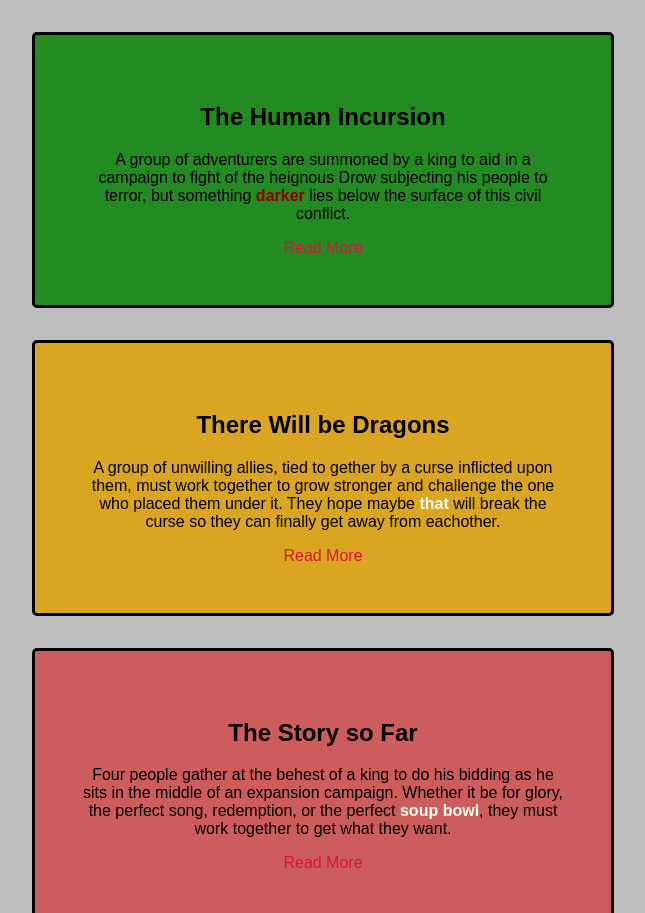
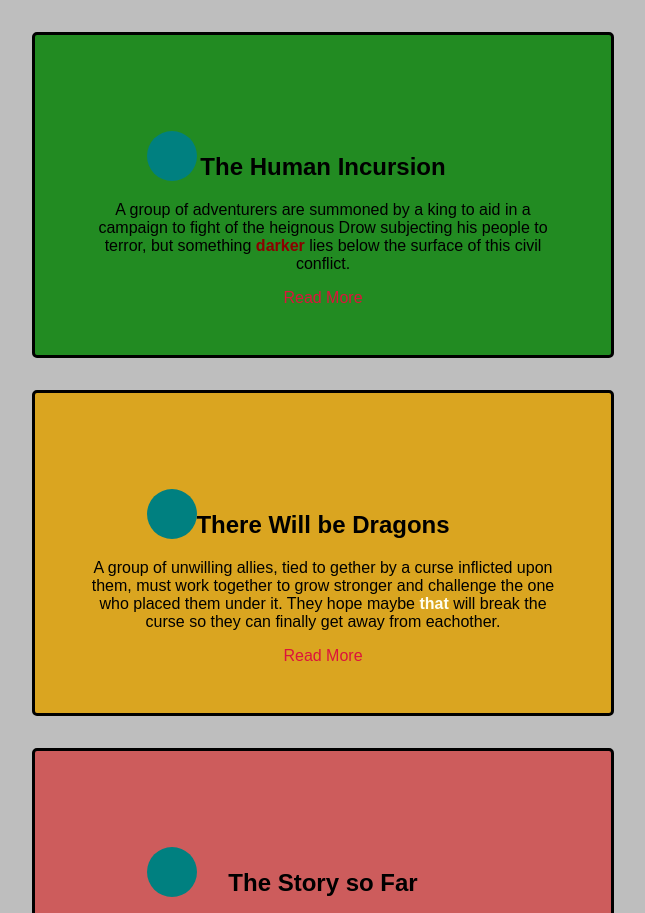
Before and after one commit to wtsockwell/Css-project, a plain HTML site: page index.html in a window 1280 px wide. Shown: the top 913 px of the page, without its empty margins (8-653 px from the left). Drawn offline with Linux system fonts and the light colour scheme.

Commit message:
played around with positioning, chose a poor color, cried to myself about it

```diff
--- a/index.html
+++ b/index.html
@@ -11,6 +11,7 @@
 <body>
     <div id="container">
         <div class="boxes" id="box1">
+            <div class="image"></div>
             <h2>The Human Incursion</h2>
             <p>A group of adventurers are summoned by a king to aid in a campaign to fight of the heignous Drow subjecting his people to terror, but something <span class="dramatic">darker</span> lies below the surface of this civil conflict.</p>
             <div class="readme-wrapper">
@@ -18,6 +19,7 @@
             </div>
         </div>
         <div class="boxes" id="box2">
+            <div class="image"></div>
             <h2>There Will be Dragons</h2>
             <p>A group of unwilling allies, tied to gether by a curse inflicted upon them, must work together to grow
             stronger and challenge the one who placed them under it. They hope maybe <span class="emphasis">that</span> will break the curse so they can finally get away from eachother.</p>
@@ -26,6 +28,7 @@
             </div>
         </div>
         <div class="boxes" id="box3">
+            <div class="image"></div>
             <h2>The Story so Far</h2>
             <p>Four people gather at the behest of a king to do his bidding as he sits in the middle of an expansion campaign. Whether it be for glory, the perfect song, redemption, or the perfect <span class="emphasis">soup bowl</span>, they must work together to get what they want.</p>
             <div class="readme-wrapper">
@@ -33,6 +36,7 @@
             </div>
         </div>
         <div class="boxes" id="box4">
+            <div class="image"></div>
             <h2>Sovelis Syllin</h2>
             <p>The biography of a high elf including the background of the planning of his conception. See all his stats, items and backstory in this no holds barred tell <span class="emphasis">all</span> tale.</p>
             <div class="readme-wrapper">
--- a/styles.css
+++ b/styles.css
@@ -32,13 +32,27 @@ a:hover{
 }
 #box1{
     background-color: forestgreen;
+    display: block;
 }
 #box2{
     background-color: goldenrod;
+    display: block;
+    position: relative;
 }
 #box3{
     background-color: indianred;
+    display: block;
 }
 #box4{
     background-color: violet;
+    display: block;
 }
+.image{
+    height: 50px;
+    width: 50px;
+    border-radius: 50px;
+    background-color: teal;
+    position: relative;
+    top: 3rem;
+    left:4rem;
+}
```
